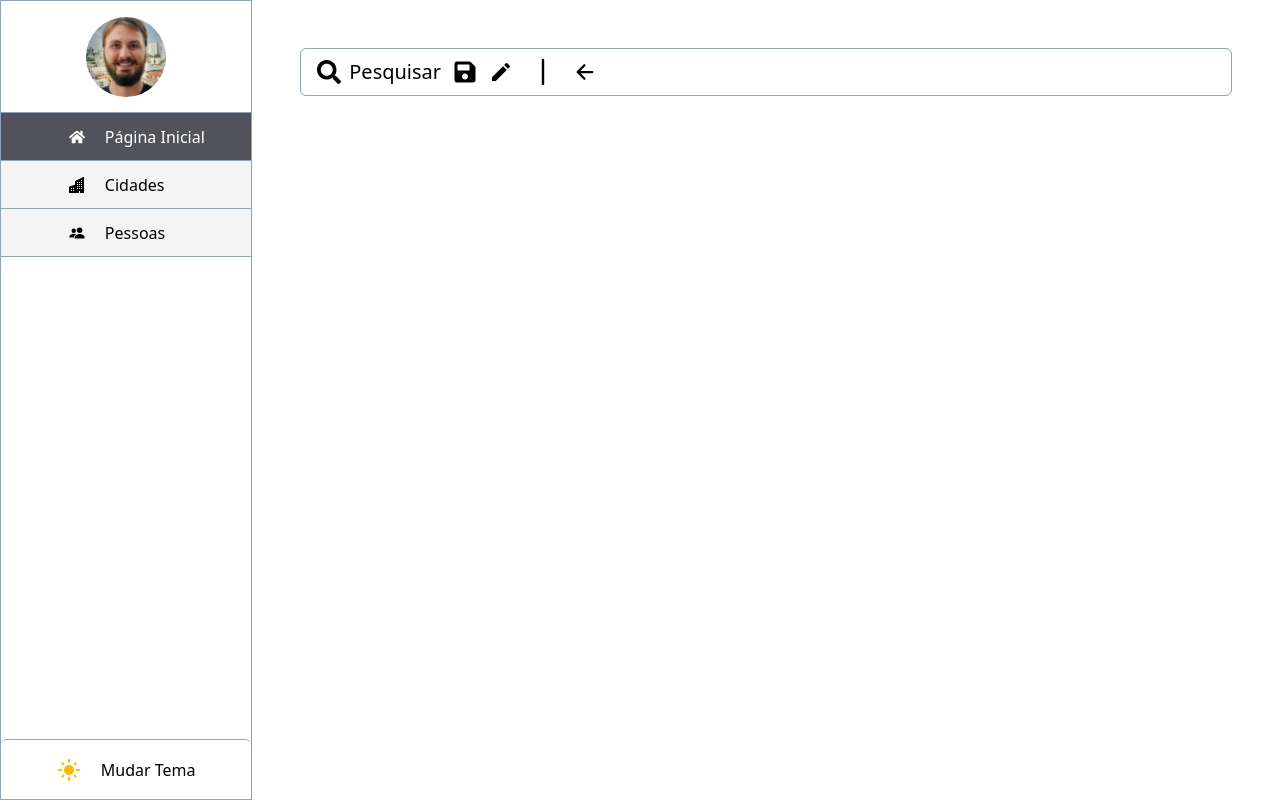
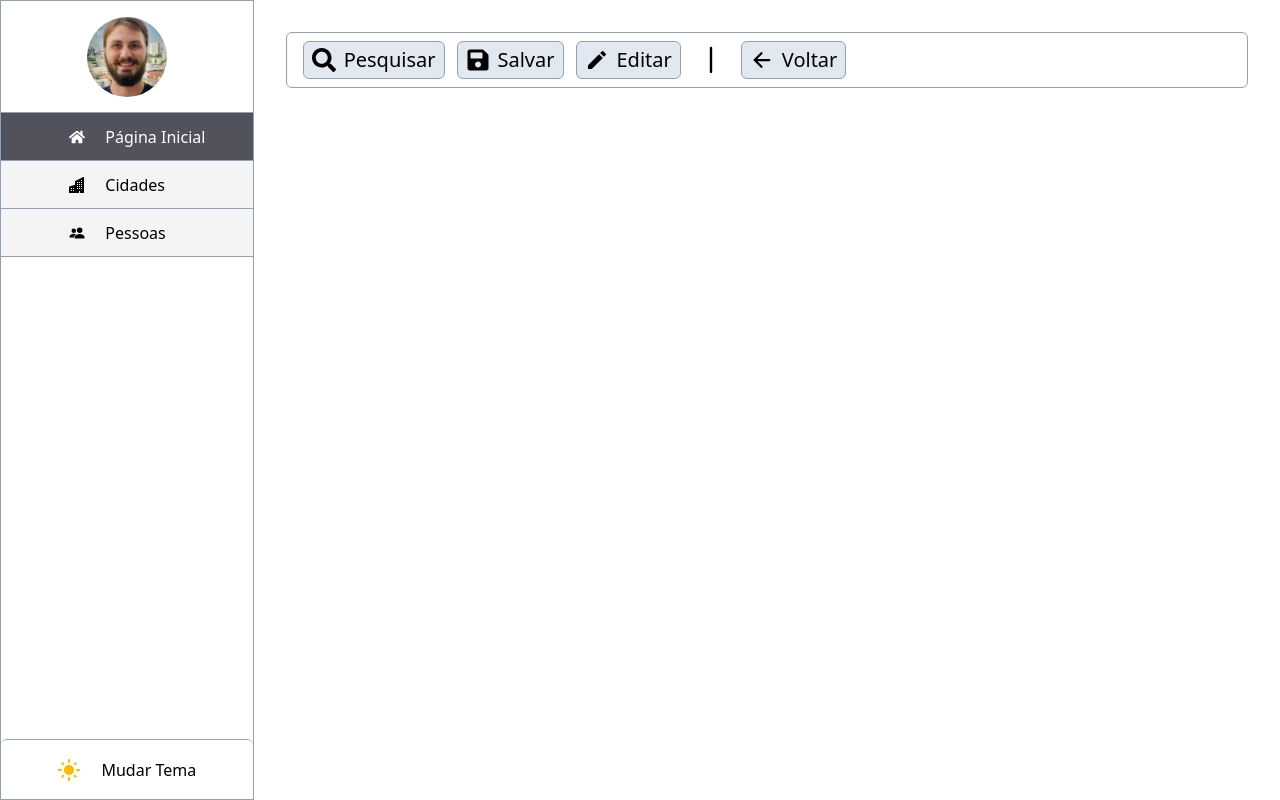
Before and after one commit to mcsordi/Data-Viewer, a React (Create React App) app: page / in a window 1280 px wide. Built offline with nearby package versions, Linux system fonts and the light colour scheme.

Commit message:
feat: editor component has been built

```diff
--- a/src/layout/pages/CommonPage/CommonPage.tsx
+++ b/src/layout/pages/CommonPage/CommonPage.tsx
@@ -26,10 +26,10 @@ export const CommonPage: React.FC<TCommonPage> = ({ navigation }) => {
   const { themeDark } = useContext(theme);
 
   return (
-    <div className={`flex flex-row`}>
+    <div className={`flex flex-row h-screen`}>
       <div
         className={`${showDrawer ? 'visible' : 'hidden'} ${themeDark ? 'bg-zinc-700' : 'bg-white'} relative z-10 md:flex md:flex-col md:visible
-        w-3/4 xs:w-2/4 sm:w-xs min-h-screen border border-slate-400`}
+        w-3/4 xs:w-2/4 sm:w-xs h-screen border border-slate-400`}
       >
         <div
           className={`${themeDark ? 'bg-neutral-800' : 'bg-white'} border-l-0 border-t-0 border border-r-0 border-slate-400 h-28 flex items-center justify-center`}
@@ -59,7 +59,7 @@ export const CommonPage: React.FC<TCommonPage> = ({ navigation }) => {
         <ThemeButton />
       </div>
       <div
-        className={`flex h-screen w-full absolute md:relative ${themeDark ? 'bg-zinc-900' : 'bg-white'} p-12`}
+        className={`flex h-full w-full absolute md:relative ${themeDark ? 'bg-zinc-900' : 'bg-white'} pt-8 xs:px-4 sm:px-8`}
       >
         <Outlet />
       </div>
--- a/src/layout/pages/HomePage/HomePage.tsx
+++ b/src/layout/pages/HomePage/HomePage.tsx
@@ -5,22 +5,38 @@ import { FaSave } from 'react-icons/fa';
 import { IoArrowBackOutline } from 'react-icons/io5';
 import { RxDividerVertical } from 'react-icons/rx';
 import { MdEdit } from 'react-icons/md';
+import { EditComponent } from '../../../shared/components/EditComponent/EditComponent';
 
 export const HomePage: React.FC = () => {
+  const editIcons = [
+    { icon: <FaSearch />, textIcon: 'Pesquisar' },
+    { icon: <FaSave />, textIcon: 'Salvar' },
+    { icon: <MdEdit />, textIcon: 'Editar' },
+    {
+      icon: <RxDividerVertical />,
+      theresClass: false,
+      textClass: 'text-4xl',
+      itsButton: false,
+    },
+    { icon: <IoArrowBackOutline />, textIcon: 'Voltar' },
+  ];
+
   const { themeDark } = useContext(theme);
   return (
     <div className={`${themeDark && 'text-white'} flex w-full`}>
       <div
-        className={`border flex items-center justify-start border-slate-400 w-full h-12 rounded-md text-2xl gap-3 p-4`}
+        className={`${themeDark ? 'bg-neutral-800' : ' bg-white'} border flex items-center justify-start border-slate-400 w-full h-14 rounded-md text-2xl gap-3 p-4`}
       >
-        <button className="flex items-center gap-2">
-          <FaSearch />
-          <div className="text-xl">Pesquisar</div>
-        </button>
-        <FaSave />
-        <MdEdit />
-        <RxDividerVertical className="text-4xl" />
-        <IoArrowBackOutline />
+        {editIcons.map((icon, index) => (
+          <EditComponent
+            key={index}
+            icon={icon.icon}
+            textClass={icon.textClass}
+            theresClass={icon.theresClass}
+            itsButton={icon.itsButton}
+            textIcon={icon.textIcon}
+          />
+        ))}
       </div>
     </div>
   );
--- a/src/output.css
+++ b/src/output.css
@@ -594,6 +594,12 @@
       max-width: 96rem;
     }
   }
+  .mt-8 {
+    margin-top: calc(var(--spacing) * 8);
+  }
+  .mt-12 {
+    margin-top: calc(var(--spacing) * 12);
+  }
   .block {
     display: block;
   }
@@ -630,6 +636,9 @@
   .h-12 {
     height: calc(var(--spacing) * 12);
   }
+  .h-14 {
+    height: calc(var(--spacing) * 14);
+  }
   .h-15 {
     height: calc(var(--spacing) * 15);
   }
@@ -690,6 +699,15 @@
   .w-3\/4 {
     width: calc(3/4 * 100%);
   }
+  .w-8 {
+    width: calc(var(--spacing) * 8);
+  }
+  .w-12 {
+    width: calc(var(--spacing) * 12);
+  }
+  .w-40 {
+    width: calc(var(--spacing) * 40);
+  }
   .w-56 {
     width: calc(var(--spacing) * 56);
   }
@@ -720,6 +738,12 @@
   .w-xs {
     width: var(--container-xs);
   }
+  .max-w-6 {
+    max-width: calc(var(--spacing) * 6);
+  }
+  .max-w-12 {
+    max-width: calc(var(--spacing) * 12);
+  }
   .max-w-fit {
     max-width: fit-content;
   }
@@ -803,6 +827,11 @@
   }
   .gap-5 {
     gap: calc(var(--spacing) * 5);
+  }
+  .truncate {
+    overflow: hidden;
+    text-overflow: ellipsis;
+    white-space: nowrap;
   }
   .rounded-full {
     border-radius: calc(infinity * 1px);
@@ -1019,6 +1048,15 @@
   .bg-zinc-900 {
     background-color: var(--color-zinc-900);
   }
+  .p-1 {
+    padding: calc(var(--spacing) * 1);
+  }
+  .p-1\.5 {
+    padding: calc(var(--spacing) * 1.5);
+  }
+  .p-2 {
+    padding: calc(var(--spacing) * 2);
+  }
   .p-4 {
     padding: calc(var(--spacing) * 4);
   }
@@ -1028,11 +1066,23 @@
   .p-12 {
     padding: calc(var(--spacing) * 12);
   }
+  .px-2 {
+    padding-inline: calc(var(--spacing) * 2);
+  }
+  .py-1 {
+    padding-block: calc(var(--spacing) * 1);
+  }
   .py-4 {
     padding-block: calc(var(--spacing) * 4);
   }
   .py-8 {
     padding-block: calc(var(--spacing) * 8);
+  }
+  .pt-8 {
+    padding-top: calc(var(--spacing) * 8);
+  }
+  .pt-12 {
+    padding-top: calc(var(--spacing) * 12);
   }
   .text-center {
     text-align: center;
@@ -1053,6 +1103,10 @@
     font-size: var(--text-8xl);
     line-height: var(--tw-leading, var(--text-8xl--line-height));
   }
+  .text-lg {
+    font-size: var(--text-lg);
+    line-height: var(--tw-leading, var(--text-lg--line-height));
+  }
   .text-xl {
     font-size: var(--text-xl);
     line-height: var(--tw-leading, var(--text-xl--line-height));
@@ -1131,6 +1185,10 @@
   }
   .italic {
     font-style: italic;
+  }
+  .tabular-nums {
+    --tw-numeric-spacing: tabular-nums;
+    font-variant-numeric: var(--tw-ordinal,) var(--tw-slashed-zero,) var(--tw-numeric-figure,) var(--tw-numeric-spacing,) var(--tw-numeric-fraction,);
   }
   .underline {
     text-decoration-line: underline;
@@ -1179,6 +1237,86 @@
   .ease-in-out {
     --tw-ease: var(--ease-in-out);
     transition-timing-function: var(--ease-in-out);
+  }
+  .first\:border-0 {
+    &:first-child {
+      border-style: var(--tw-border-style);
+      border-width: 0px;
+    }
+  }
+  .first\:border-amber-300 {
+    &:first-child {
+      border-color: var(--color-amber-300);
+    }
+  }
+  .first\:bg-amber-300 {
+    &:first-child {
+      background-color: var(--color-amber-300);
+    }
+  }
+  .first\:bg-amber-400 {
+    &:first-child {
+      background-color: var(--color-amber-400);
+    }
+  }
+  .first\:bg-amber-500 {
+    &:first-child {
+      background-color: var(--color-amber-500);
+    }
+  }
+  .first\:text-black {
+    &:first-child {
+      color: var(--color-black);
+    }
+  }
+  .hover\:bg-amber-200 {
+    &:hover {
+      @media (hover: hover) {
+        background-color: var(--color-amber-200);
+      }
+    }
+  }
+  .hover\:bg-amber-300 {
+    &:hover {
+      @media (hover: hover) {
+        background-color: var(--color-amber-300);
+      }
+    }
+  }
+  .hover\:bg-amber-400 {
+    &:hover {
+      @media (hover: hover) {
+        background-color: var(--color-amber-400);
+      }
+    }
+  }
+  .hover\:bg-amber-500 {
+    &:hover {
+      @media (hover: hover) {
+        background-color: var(--color-amber-500);
+      }
+    }
+  }
+  .hover\:bg-slate-400 {
+    &:hover {
+      @media (hover: hover) {
+        background-color: var(--color-slate-400);
+      }
+    }
+  }
+  .hover\:bg-slate-500 {
+    &:hover {
+      @media (hover: hover) {
+        background-color: var(--color-slate-500);
+      }
+    }
+  }
+  .hover\:bg-slate-600 {
+    &:hover {
+      @media (hover: hover) {
+        background-color: var(--color-slate-600);
+      }
+    }
   }
   .hover\:bg-stone-300 {
     &:hover {
@@ -1229,6 +1367,13 @@
       }
     }
   }
+  .hover\:bg-zinc-500 {
+    &:hover {
+      @media (hover: hover) {
+        background-color: var(--color-zinc-500);
+      }
+    }
+  }
   .hover\:bg-zinc-600 {
     &:hover {
       @media (hover: hover) {
@@ -1250,11 +1395,43 @@
       }
     }
   }
+  .xs\:flex {
+    @media (width >= 30rem) {
+      display: flex;
+    }
+  }
   .xs\:w-2\/4 {
     @media (width >= 30rem) {
       width: calc(2/4 * 100%);
     }
   }
+  .xs\:w-6 {
+    @media (width >= 30rem) {
+      width: calc(var(--spacing) * 6);
+    }
+  }
+  .xs\:w-8 {
+    @media (width >= 30rem) {
+      width: calc(var(--spacing) * 8);
+    }
+  }
+  .xs\:truncate {
+    @media (width >= 30rem) {
+      overflow: hidden;
+      text-overflow: ellipsis;
+      white-space: nowrap;
+    }
+  }
+  .xs\:p-4 {
+    @media (width >= 30rem) {
+      padding: calc(var(--spacing) * 4);
+    }
+  }
+  .xs\:px-4 {
+    @media (width >= 30rem) {
+      padding-inline: calc(var(--spacing) * 4);
+    }
+  }
   .sm\:visible {
     @media (width >= 40rem) {
       visibility: visible;
@@ -1275,6 +1452,36 @@
       display: none;
     }
   }
+  .sm\:w-0 {
+    @media (width >= 40rem) {
+      width: calc(var(--spacing) * 0);
+    }
+  }
+  .sm\:w-2 {
+    @media (width >= 40rem) {
+      width: calc(var(--spacing) * 2);
+    }
+  }
+  .sm\:w-4 {
+    @media (width >= 40rem) {
+      width: calc(var(--spacing) * 4);
+    }
+  }
+  .sm\:w-6 {
+    @media (width >= 40rem) {
+      width: calc(var(--spacing) * 6);
+    }
+  }
+  .sm\:w-8 {
+    @media (width >= 40rem) {
+      width: calc(var(--spacing) * 8);
+    }
+  }
+  .sm\:w-auto {
+    @media (width >= 40rem) {
+      width: auto;
+    }
+  }
   .sm\:w-xs {
     @media (width >= 40rem) {
       width: var(--container-xs);
@@ -1285,6 +1492,23 @@
       flex-direction: column;
     }
   }
+  .sm\:truncate {
+    @media (width >= 40rem) {
+      overflow: hidden;
+      text-overflow: ellipsis;
+      white-space: nowrap;
+    }
+  }
+  .sm\:p-8 {
+    @media (width >= 40rem) {
+      padding: calc(var(--spacing) * 8);
+    }
+  }
+  .sm\:px-8 {
+    @media (width >= 40rem) {
+      padding-inline: calc(var(--spacing) * 8);
+    }
+  }
   .md\:visible {
     @media (width >= 48rem) {
       visibility: visible;
@@ -1300,6 +1524,11 @@
       display: flex;
     }
   }
+  .md\:w-auto {
+    @media (width >= 48rem) {
+      width: auto;
+    }
+  }
   .md\:min-w-96 {
     @media (width >= 48rem) {
       min-width: calc(var(--spacing) * 96);
@@ -1308,6 +1537,11 @@
   .md\:flex-col {
     @media (width >= 48rem) {
       flex-direction: column;
+    }
+  }
+  .lg\:w-auto {
+    @media (width >= 64rem) {
+      width: auto;
     }
   }
 }
@@ -1367,6 +1601,26 @@
   inherits: false;
   initial-value: solid;
 }
+@property --tw-ordinal {
+  syntax: "*";
+  inherits: false;
+}
+@property --tw-slashed-zero {
+  syntax: "*";
+  inherits: false;
+}
+@property --tw-numeric-figure {
+  syntax: "*";
+  inherits: false;
+}
+@property --tw-numeric-spacing {
+  syntax: "*";
+  inherits: false;
+}
+@property --tw-numeric-fraction {
+  syntax: "*";
+  inherits: false;
+}
 @property --tw-shadow {
   syntax: "*";
   inherits: false;
--- /dev/null
+++ b/src/shared/components/EditComponent/EditComponent.tsx
@@ -0,0 +1,40 @@
+import React, { useContext } from 'react';
+import { theme } from '../../../contexts/ThemeContext/context';
+type TEditComponent = {
+  icon: React.ReactNode;
+  textIcon?: string;
+  theresClass?: boolean;
+  textClass?: string;
+  itsButton?: boolean;
+};
+
+export const EditComponent: React.FC<TEditComponent> = ({
+  icon,
+  textIcon,
+  theresClass = true,
+  textClass,
+  itsButton = true,
+}) => {
+  {
+    const { themeDark } = useContext(theme);
+    return itsButton ? (
+      <button
+        className={`${themeDark ? 'bg-zinc-900 hover:bg-amber-300 hover:text-black' : 'bg-slate-200 hover:bg-slate-600 hover:text-white'}
+    flex items-center gap-2 border py-1 px-2 rounded-md border-slate-400 cursor-pointer`}
+      >
+        {icon}
+        <div
+          className={`${theresClass ? 'hidden xs:flex xs:w-8 truncate lg:w-auto text-xl' : textClass}`}
+        >
+          {textIcon}
+        </div>
+      </button>
+    ) : (
+      <div
+        className={`${theresClass ? 'hidden xs:flex xs:w-8 truncate lg:w-auto text-xl' : textClass}`}
+      >
+        {icon}
+      </div>
+    );
+  }
+};
```
